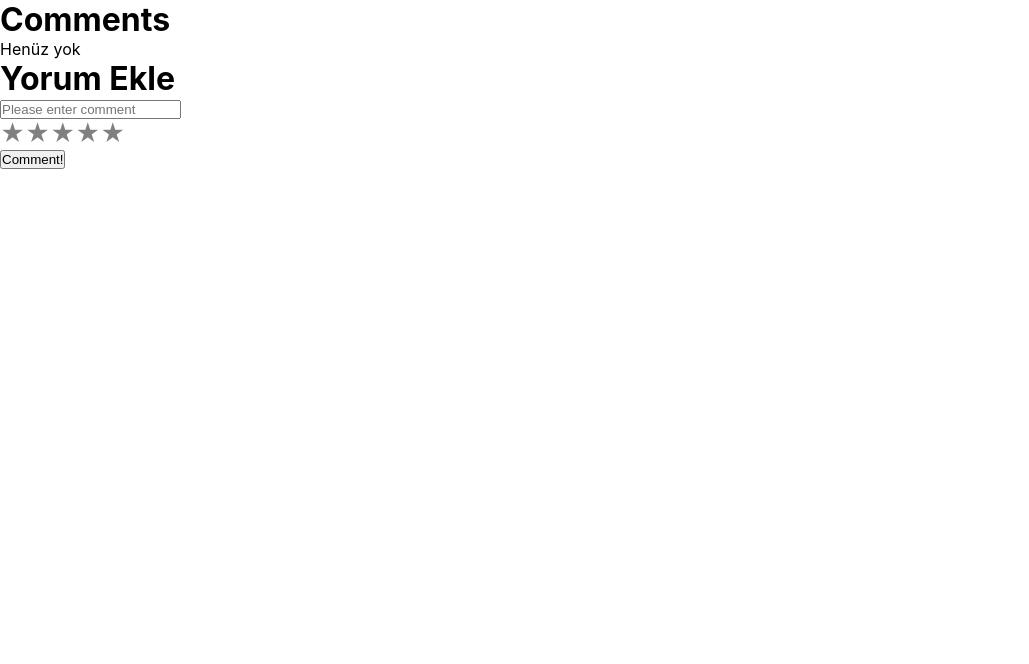
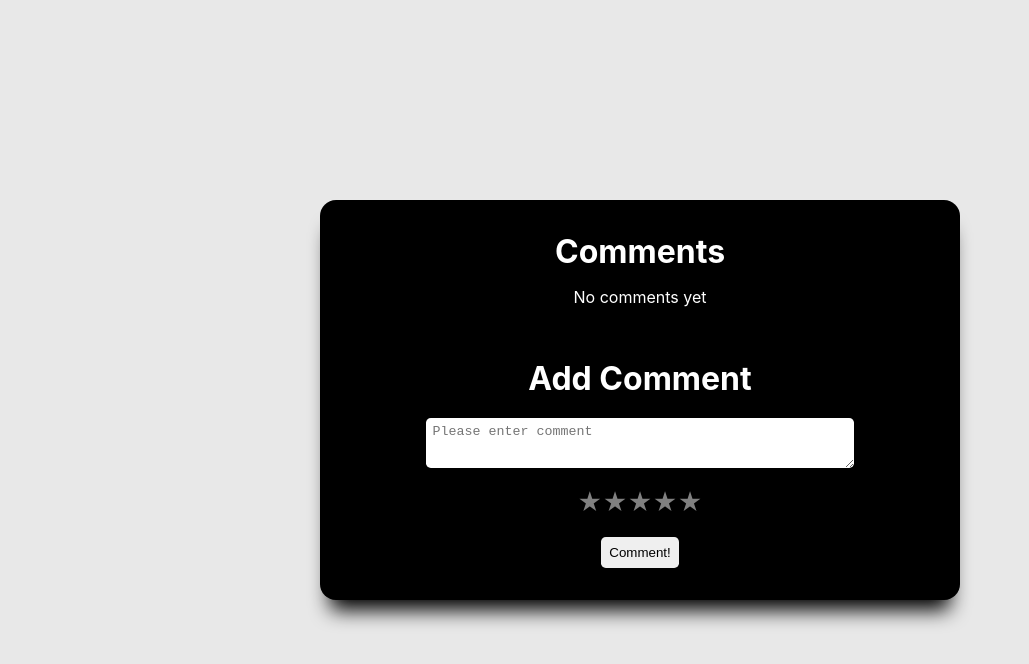
Before and after one commit to 94-Istanbul-Front-End-Bootcamp/odev-4-aykutsahinler, a React (Create React App) app: page / in a window 1280 px wide. Shown: the top 664 px of the page, without its empty margins (0-1029 px from the left). Built offline with nearby package versions, Linux system fonts and the light colour scheme.

Commit message:
complete styling

```diff
--- a/src/App.css
+++ b/src/App.css
@@ -3,3 +3,34 @@
   padding: 0;
   box-sizing: border-box;
 }
+
+.app {
+  height: 50vh;
+  width: 50vw;
+  border-radius: 0;
+  padding: 2rem;
+  background-color: #000;
+  border-radius: 1rem;
+  display: flex;
+  align-items: center;
+  justify-content: center;
+  flex-direction: column;
+  box-shadow: 0 20px 20px -10px #000;
+  overflow: hidden;
+}
+
+@media screen and (max-width: 1000px) {
+  .app {
+    height: 70vh;
+    width: 70vw;
+  }
+}
+
+@media screen and (max-width: 600px) {
+  .app {
+    height: 100vh;
+    width: 100vw;
+    border-radius: 0;
+    padding: 1rem;
+  }
+}
--- a/src/components/AddComment/index.js
+++ b/src/components/AddComment/index.js
@@ -1,5 +1,6 @@
 import { useState } from "react";
 import ReactStars from "react-rating-stars-component";
+import "./style.css"
 
 function AddComment({ commentList, setCommentList }) {
 
@@ -21,14 +22,16 @@ function AddComment({ commentList, setCommentList }) {
   }
 
   return (
-    <div>
-      <h1>Yorum Ekle</h1>
-      <input
+    <div className="container">
+      <h1>Add Comment</h1> <br/>
+      <textarea
         value={newCommentValue}
         onChange={handleNewComment}
         placeholder="Please enter comment"
         minLength="3"
+        rows="7" cols="50"
       />
+      <br/>
 
       <ReactStars
         count={5}
@@ -37,7 +40,7 @@ function AddComment({ commentList, setCommentList }) {
         activeColor="#ffd700"
         onChange={handleVote}
       />
-
+      <br/>
       <button onClick={handleCommentList}>Comment!</button>
     </div>
   );
--- a/src/components/AddComment/style.css
+++ b/src/components/AddComment/style.css
@@ -0,0 +1,60 @@
+.container {
+    width: 100%;
+    display: flex;
+    align-items: center;
+    justify-content: center;
+    flex-direction: column;
+    min-height: 30%;
+}
+
+.container h1 {
+    color: #fff;
+    text-align: center;
+}
+
+.container textarea {
+    padding: .4rem;
+    border: none;
+    border-radius: .3rem;
+    max-width: 100%;
+    max-height: 200px;
+}
+
+.container textarea:focus {
+    background-color: #000;
+    border: 1px solid #fff;
+    color: #fff;
+    outline: none;
+    padding: calc(.4rem - 1px);
+}
+
+.container button {
+    padding: .5rem;
+    cursor: pointer;
+    border: none;
+    border-radius: .3rem;
+}
+
+.container button:hover {
+    background-color: #000;
+    color: #fff;
+    border: 1px solid #fff;
+    padding: calc(.5rem - 1px);
+}
+
+.container button:focus {
+    border: none;
+    outline: none;
+}
+
+@media screen and (max-width: 1000px) {
+    textarea {
+        width: 80%;
+    }
+}
+
+@media screen and (max-width: 600px) {
+    textarea {
+        width: 100%;
+    }
+}
--- a/src/components/CommentList/CommentListItem/index.js
+++ b/src/components/CommentList/CommentListItem/index.js
@@ -1,4 +1,5 @@
 import ReactStars from "react-rating-stars-component";
+import "./style.css"
 
 const CommentListItem = ({ comment }) => {
   return (
--- a/src/components/CommentList/CommentListItem/style.css
+++ b/src/components/CommentList/CommentListItem/style.css
@@ -0,0 +1,3 @@
+div li::first-letter {
+    text-transform: capitalize;
+}
--- a/src/components/CommentList/index.js
+++ b/src/components/CommentList/index.js
@@ -1,15 +1,19 @@
 import CommentListItem from "./CommentListItem";
+import "./style.css"
 
 const CommentList = ({ commentList }) => {
   return (
-    <div>
+    <div className="comment-container">
       <h1>Comments</h1>
 
       {commentList.length === 0 ? (
-        <p>Henüz yok</p>
+        <p>No comments yet</p>
       ) : (
         commentList.map((comment, index) => (
-          <CommentListItem key={index} comment={comment} />
+          <div className="comment-wrapper">
+            <CommentListItem className="comment" key={index} comment={comment} />
+            <hr/> <br/>
+          </div>
         ))
       )}
     </div>
--- a/src/components/CommentList/style.css
+++ b/src/components/CommentList/style.css
@@ -0,0 +1,31 @@
+.comment-container {
+    width: 100%;
+    height: 50%;
+    overflow-x: hidden;
+    overflow-y: auto;
+    display: flex;
+    align-items: flex-start;
+    flex-direction: column;
+}
+
+.comment-container h1, p, li {
+    color: #fff;
+    width: 100%;
+}
+
+.comment-container h1, p {
+    text-align: center;
+}
+
+.comment-container h1 {
+    padding-bottom: 1rem;
+    position: sticky;
+}
+
+.comment-wrapper {
+    width: 100%;
+}
+
+.comment-container li {
+    list-style: none;
+}
--- a/src/index.css
+++ b/src/index.css
@@ -5,9 +5,32 @@ body {
     sans-serif;
   -webkit-font-smoothing: antialiased;
   -moz-osx-font-smoothing: grayscale;
+  display: flex;
+  align-items: center;
+  justify-content: center;
+  height: 100vh;
+  background-color: #e8e8e8;
 }
 
 code {
   font-family: source-code-pro, Menlo, Monaco, Consolas, 'Courier New',
     monospace;
 }
+
+::selection {
+  background-color: #ff6347
+}
+
+::-webkit-scrollbar-track {
+  box-shadow: inset 0 0 6px #000;
+  background-color: #000;
+}
+
+::-webkit-scrollbar {
+  width: 6px;
+  background-color: #fff;
+}
+
+::-webkit-scrollbar-thumb {
+  background-color: #fff;
+}
```
